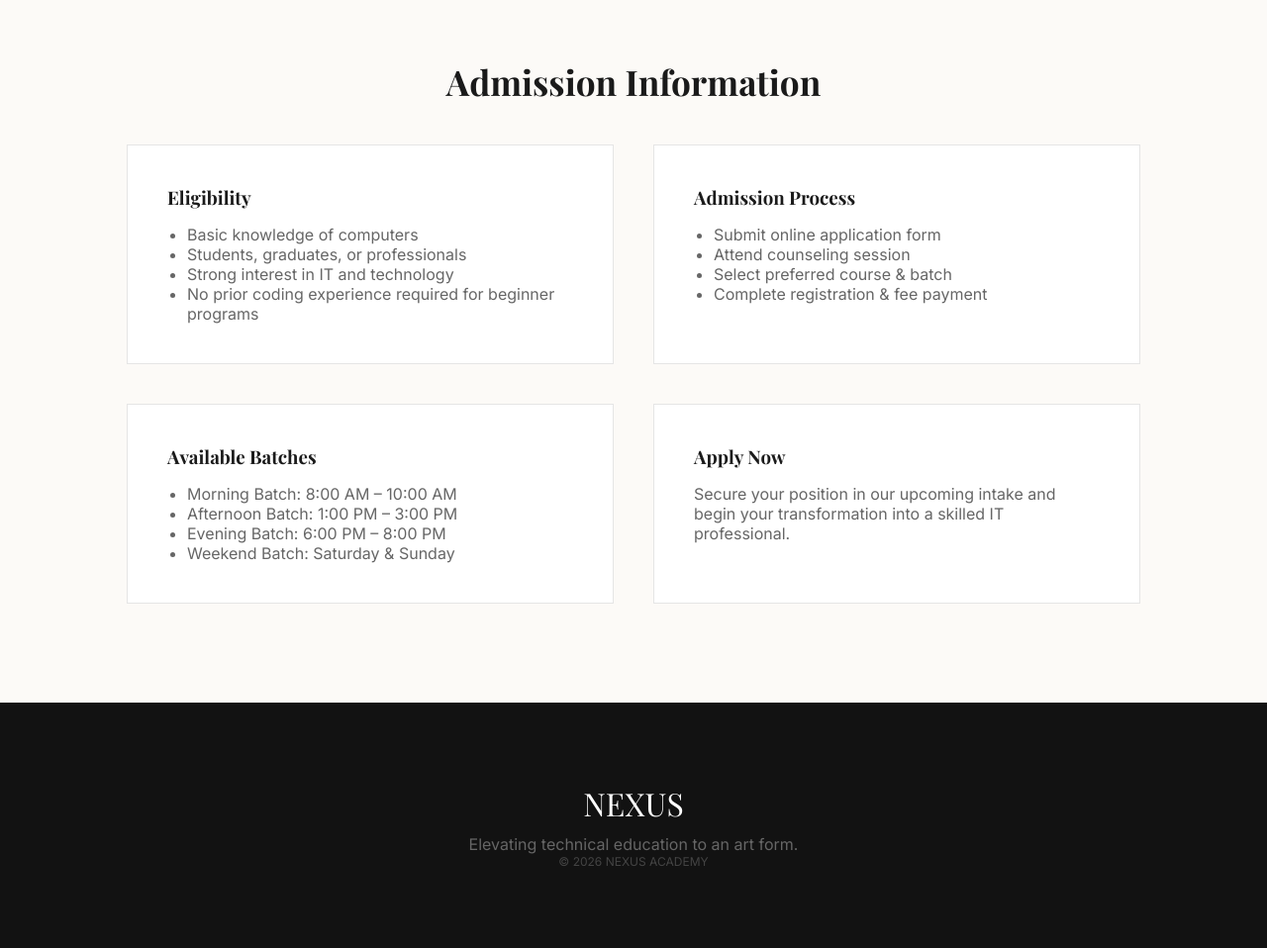
After one commit to daveniyati22/project, a Django app: page /admissions/ in a window 1280 px wide. The commit adds this page. Shown: the part 385-1343 px from the top of the page at 99% size. Run offline with Django 5.2, Linux system fonts and the light colour scheme.

Commit message:
Final Commit

```diff
--- a/itservies/course/urls.py
+++ b/itservies/course/urls.py
@@ -7,4 +7,5 @@ urlpatterns = [
     path('contact/', views.contact),
     path('about/', views.about),
     path('faculty/', views.faculty),
+    path('admissions/', views.admissions),
 ]
--- a/itservies/course/views.py
+++ b/itservies/course/views.py
@@ -8,3 +8,5 @@ def about(request):
     return render (request,'about.html')
 def faculty(request):
     return render (request,'faculty.html')
+def admissions(request):
+    return render (request,'admissions.html')
--- /dev/null
+++ b/itservies/templates/admissions.html
@@ -0,0 +1,267 @@
+<!DOCTYPE html>
+<html lang="en">
+<head>
+<meta charset="UTF-8">
+<meta name="viewport" content="width=device-width, initial-scale=1.0">
+
+<title>Admissions | Nexus Academy</title>
+
+<link href="https://fonts.googleapis.com/css2?family=Playfair+Display:wght@400;700&family=Inter:wght@300;400;500;600&display=swap" rel="stylesheet">
+
+<style>
+
+:root {
+    --bg-color: #fcfaf7;
+    --text-main: #1a1a1a;
+    --text-muted: #666;
+    --accent-gold: #c5a059;
+    --card-bg: #ffffff;
+    --border-color: #e5e5e5;
+    --dark-bg: #121212;
+}
+
+*{
+    margin:0;
+    padding:0;
+    box-sizing:border-box;
+}
+
+body{
+    font-family:'Inter',sans-serif;
+    background-color:var(--bg-color);
+    color:var(--text-main);
+}
+
+/* Utility Bar */
+
+.utility-bar{
+    background:var(--dark-bg);
+    padding:8px 10%;
+    display:flex;
+    justify-content:flex-end;
+    gap:25px;
+}
+
+.utility-bar a{
+    color:#ddd;
+    text-decoration:none;
+    font-size:12px;
+}
+
+.utility-bar a:hover{
+    color:var(--accent-gold);
+}
+
+/* Navigation */
+
+nav{
+    padding:1.5rem 10%;
+    display:flex;
+    justify-content:space-between;
+    align-items:center;
+    background:rgba(255,255,255,0.95);
+    border-bottom:1px solid var(--border-color);
+}
+
+.logo{
+    font-family:'Playfair Display',serif;
+    font-size:1.6rem;
+    font-weight:700;
+}
+
+.nav-links a{
+    text-decoration:none;
+    color:var(--text-main);
+    margin-left:30px;
+}
+
+.nav-links a:hover{
+    color:var(--accent-gold);
+}
+
+/* Header */
+
+header{
+    text-align:center;
+    padding:100px 10% 60px;
+    background-image:linear-gradient(rgba(252,250,247,0.9),rgba(252,250,247,0.9)),
+    url('https://images.unsplash.com/photo-1523240795612-9a054b0db644');
+    background-size:cover;
+}
+
+header h1{
+    font-family:'Playfair Display',serif;
+    font-size:3.5rem;
+}
+
+header p{
+    color:var(--text-muted);
+    margin-top:15px;
+}
+
+/* Admission Section */
+
+.section-title{
+    text-align:center;
+    margin:60px 0 40px;
+    font-family:'Playfair Display',serif;
+    font-size:2.2rem;
+}
+
+.admission-container{
+    padding:0 10% 100px;
+    display:grid;
+    grid-template-columns:1fr 1fr;
+    gap:40px;
+}
+
+.card{
+    background:var(--card-bg);
+    border:1px solid var(--border-color);
+    padding:40px;
+    transition:0.3s;
+}
+
+.card:hover{
+    border-color:var(--accent-gold);
+    box-shadow:0 10px 30px rgba(0,0,0,0.08);
+}
+
+.card h3{
+    font-family:'Playfair Display',serif;
+    margin-bottom:15px;
+}
+
+.card p, .card li{
+    color:var(--text-muted);
+}
+
+.card ul{
+    margin-top:10px;
+    padding-left:20px;
+}
+
+.apply-btn{
+    display:inline-block;
+    margin-top:20px;
+    background:var(--text-main);
+    color:white;
+    padding:12px 30px;
+    text-decoration:none;
+}
+
+.apply-btn:hover{
+    background:var(--accent-gold);
+}
+
+/* Footer */
+
+footer{
+    background:var(--dark-bg);
+    color:white;
+    padding:80px 10%;
+    text-align:center;
+}
+
+.footer-logo{
+    font-family:'Playfair Display',serif;
+    font-size:2rem;
+    margin-bottom:10px;
+}
+
+</style>
+</head>
+
+<body>
+
+<div class="utility-bar">
+<a href="#">Student Login</a>
+<a href="#" style="color:var(--accent-gold);">Registration</a>
+</div>
+
+<nav>
+<div class="logo">NEXUS ACADEMY</div>
+
+<div class="nav-links">
+<a href="/home/">Home</a>
+<a href="/programs/">Programs</a>
+<a href="/faculty/">Faculty</a>
+<a href="/admissions/">Admissions</a>
+<a href="/contact/">Contact</a>
+</div>
+
+</nav>
+
+<header>
+
+<h1>Admissions</h1>
+
+<p>Begin your journey toward technical excellence and intellectual mastery.</p>
+
+</header>
+
+<h2 class="section-title">Admission Information</h2>
+
+<div class="admission-container">
+
+<div class="card">
+
+<h3>Eligibility</h3>
+
+<ul>
+<li>Basic knowledge of computers</li>
+<li>Students, graduates, or professionals</li>
+<li>Strong interest in IT and technology</li>
+<li>No prior coding experience required for beginner programs</li>
+</ul>
+
+</div>
+
+<div class="card">
+
+<h3>Admission Process</h3>
+
+<ul>
+<li>Submit online application form</li>
+<li>Attend counseling session</li>
+<li>Select preferred course & batch</li>
+<li>Complete registration & fee payment</li>
+</ul>
+
+</div>
+
+<div class="card">
+
+<h3>Available Batches</h3>
+
+<ul>
+<li>Morning Batch: 8:00 AM – 10:00 AM</li>
+<li>Afternoon Batch: 1:00 PM – 3:00 PM</li>
+<li>Evening Batch: 6:00 PM – 8:00 PM</li>
+<li>Weekend Batch: Saturday & Sunday</li>
+</ul>
+
+</div>
+
+<div class="card">
+
+<h3>Apply Now</h3>
+
+<p>Secure your position in our upcoming intake and begin your transformation into a skilled IT professional.</p>
+
+</div>
+
+</div>
+
+<footer>
+
+<div class="footer-logo">NEXUS</div>
+
+<p style="color:#666;">Elevating technical education to an art form.</p>
+
+<p style="font-size:12px;color:#444;">© 2026 NEXUS ACADEMY</p>
+
+</footer>
+
+</body>
+</html>
--- a/itservies/templates/home.html
+++ b/itservies/templates/home.html
@@ -257,7 +257,7 @@
         <div class="nav-links">
             <a href="/home/">Home</a>
             <a href="/faculty/">faculty</a>
-            <a href="/admissions/">Admissions</a>
+            <a href="/admissions/">admissions</a>
             <a href="/contact/">Contact Us</a>
             <a href="/about/">About Us</a></div>
     </nav>
```
